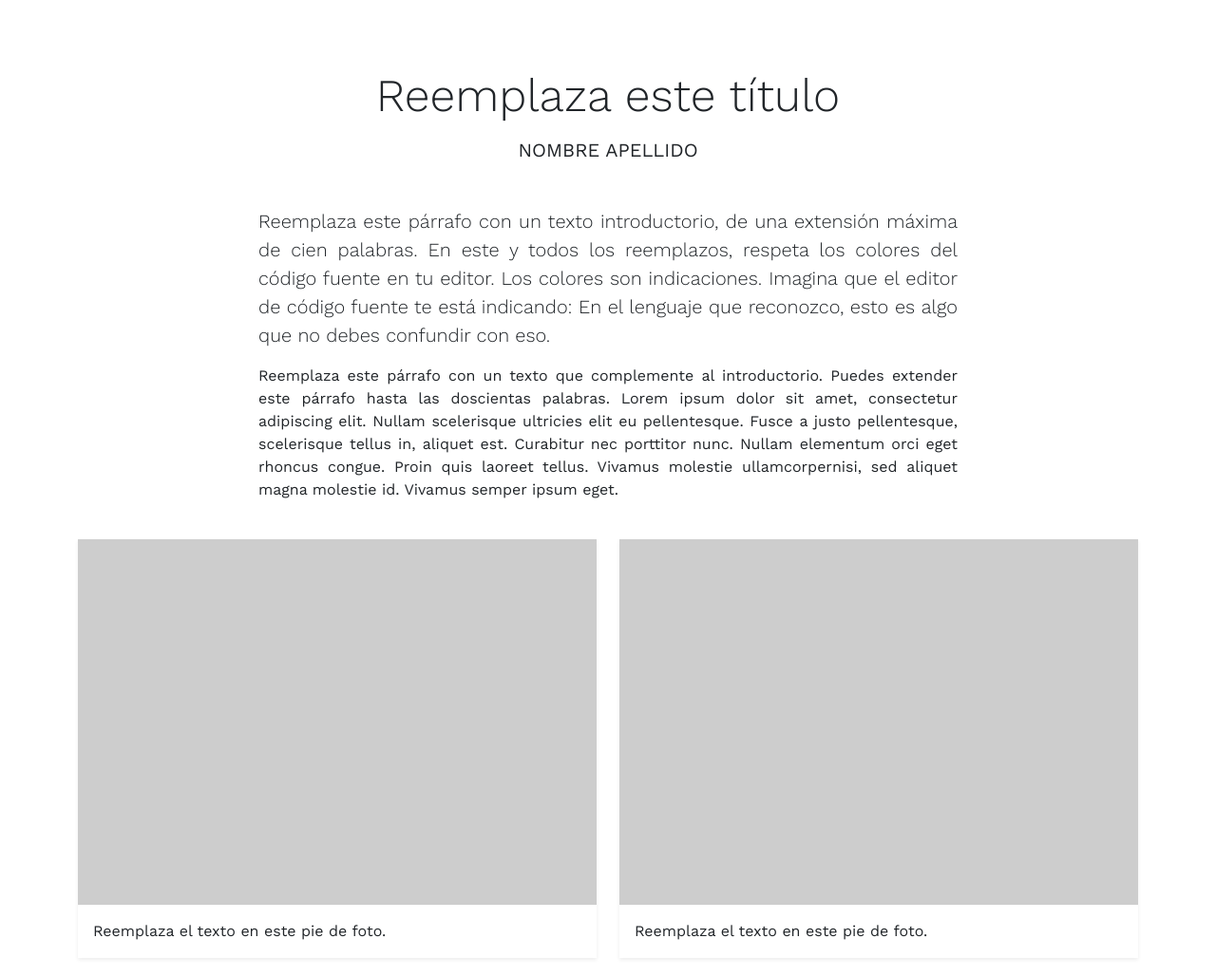
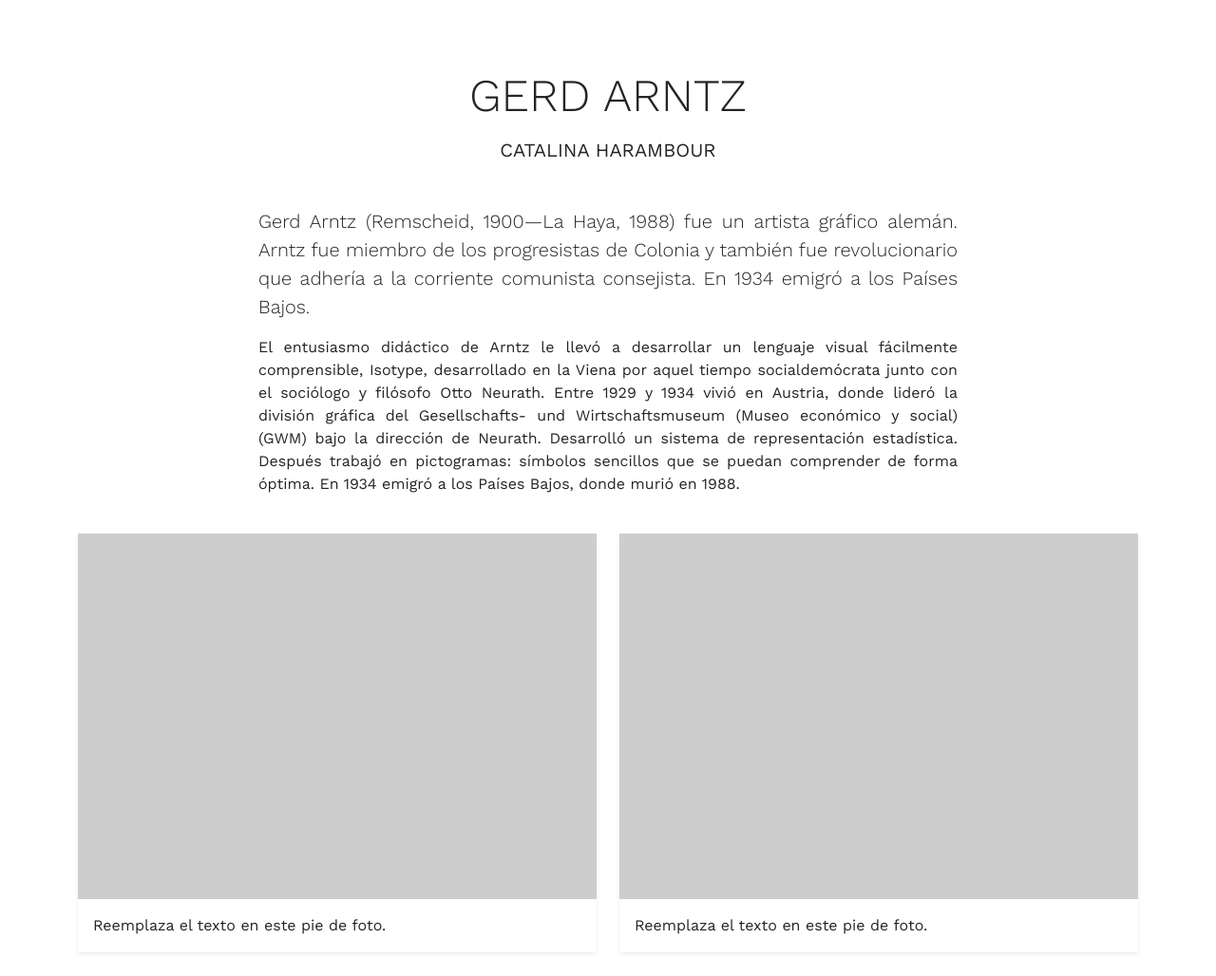
Before and after one commit to catalinaho/id-clase-01, a plain HTML site: page index.html in a window 1280 px wide. Shown: the top 1028 px of the page at 95% size. Drawn offline with nearby package versions, Linux system fonts and the light colour scheme.

Commit message:
Update index.html

```diff
--- a/index.html
+++ b/index.html
@@ -18,13 +18,17 @@
             <div class="row py-4">
                 <div class="col-sm-11 col-md-10 col-lg-9 col-xl-8 col-xxl-7 mx-auto">
 
-                    <h1 class="mb-3 mt-5 text-center display-5 ">Reemplaza este título</h1>
+                    <h1 class="mb-3 mt-5 text-center display-5 ">GERD ARNTZ</h1>
 
-                    <h2 class="mb-5 text-center text-uppercase fs-5">Nombre Apellido</h2>
+                    <h2 class="mb-5 text-center text-uppercase fs-5">Catalina Harambour</h2>
 
-                    <p class="lead">Reemplaza este párrafo con un texto introductorio, de una extensión máxima de cien palabras. En este y todos los reemplazos, respeta los colores del código fuente en tu editor. Los colores son indicaciones. Imagina que el editor de código fuente te está indicando: En el lenguaje que reconozco, esto es algo que no debes confundir con eso.</p>
+                    <p class="lead">Gerd Arntz (Remscheid, 1900—La Haya, 1988) fue un artista gráfico alemán. Arntz fue miembro de los progresistas de Colonia y también fue revolucionario que adhería a la corriente comunista consejista. En 1934 emigró a los Países Bajos.
 
-                    <p>Reemplaza este párrafo con un texto que complemente al introductorio. Puedes extender este párrafo hasta las doscientas palabras. Lorem ipsum dolor sit amet, consectetur adipiscing elit. Nullam scelerisque ultricies elit eu pellentesque. Fusce a justo pellentesque, scelerisque tellus in, aliquet est. Curabitur nec porttitor nunc. Nullam elementum orci eget rhoncus congue. Proin quis laoreet tellus. Vivamus molestie ullamcorpernisi, sed aliquet magna molestie id. Vivamus semper ipsum eget.</p>
+</p>
+
+                    <p>El entusiasmo didáctico de Arntz le llevó a desarrollar un lenguaje visual fácilmente comprensible, Isotype, desarrollado en la Viena por aquel tiempo socialdemócrata junto con el sociólogo y filósofo Otto Neurath. Entre 1929 y 1934 vivió en Austria, donde lideró la división gráfica del Gesellschafts- und Wirtschaftsmuseum (Museo económico y social) (GWM) bajo la dirección de Neurath. Desarrolló un sistema de representación estadística. Después trabajó en pictogramas: símbolos sencillos que se puedan comprender de forma óptima.
+
+En 1934 emigró a los Países Bajos, donde murió en 1988.</p>
 
                 </div>
             </div>
```
